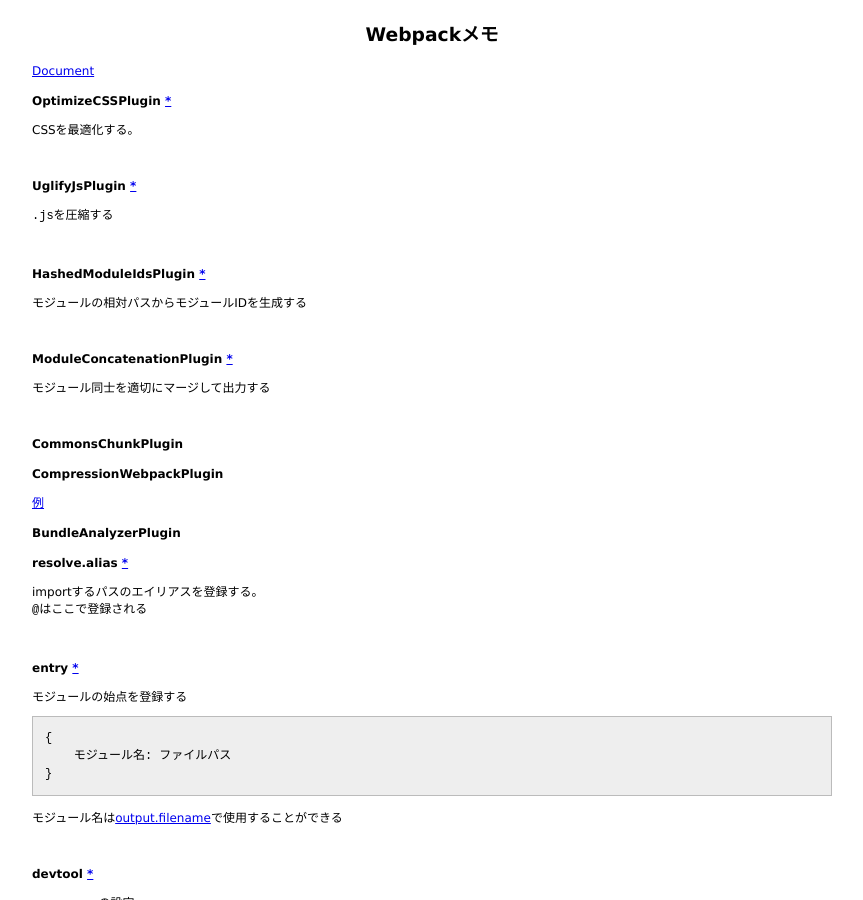
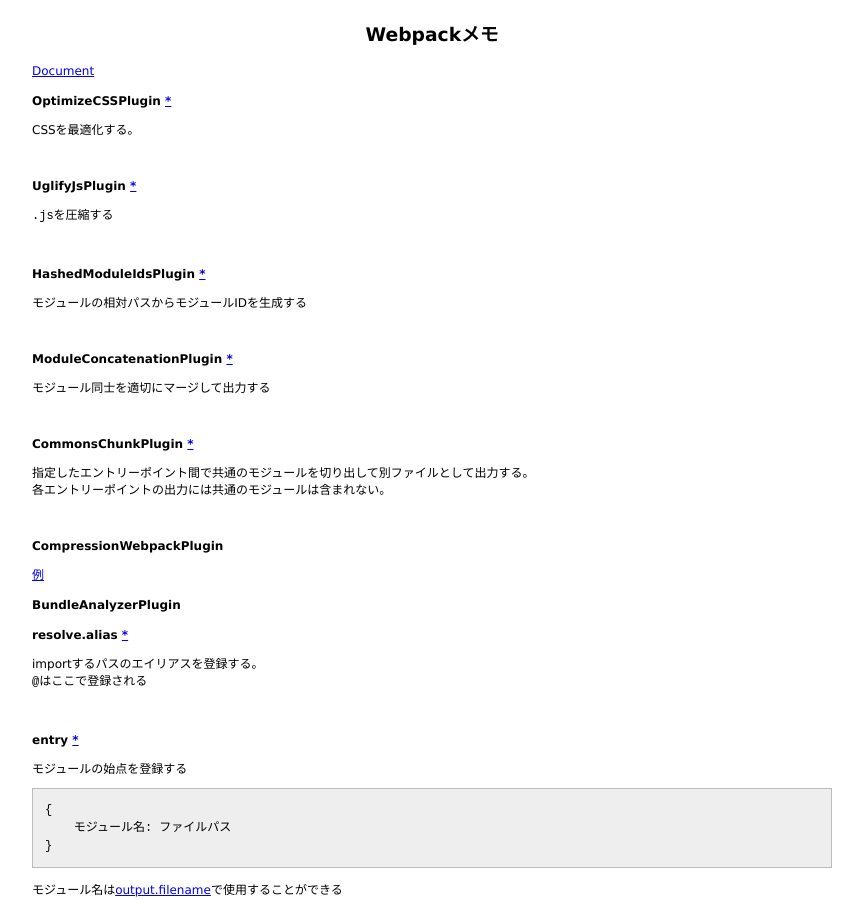
Before and after one commit to 38elements/38elements.github.com, a Jekyll site: the page built from _posts/2017-12-01-webpack.md, in a window 1280 px wide and 900 px high. Shown: the whole window, without its empty margins (208-1071 px from the left). Built offline with Jekyll 4.4.1, drawn with Linux system fonts in a browser that asks for light colours.

Commit message:
Update 2017-12-01-webpack.md

```diff
--- a/_posts/2017-12-01-webpack.md
+++ b/_posts/2017-12-01-webpack.md
@@ -28,7 +28,12 @@ CSSを最適化する。
 
 <br>
 
-#### CommonsChunkPlugin
+#### CommonsChunkPlugin [\*](https://webpack.js.org/plugins/commons-chunk-plugin/)
+
+指定したエントリーポイント間で共通のモジュールを切り出して別ファイルとして出力する。
+各エントリーポイントの出力には共通のモジュールは含まれない。
+
+<br>
 
 #### CompressionWebpackPlugin
 
```
